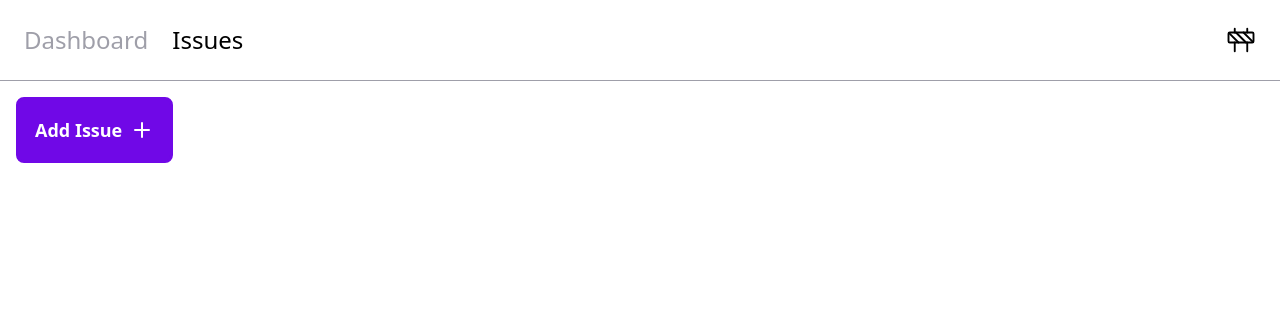
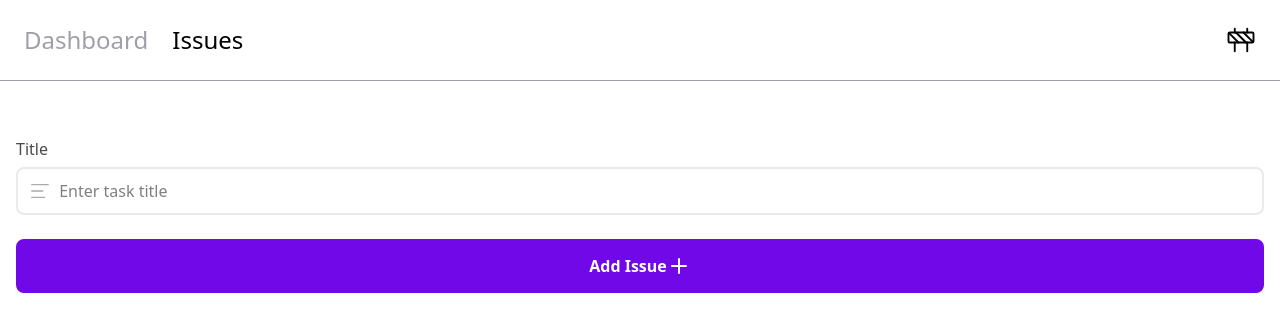
Before and after one commit to HasanAlasker/Next_Tracker, a Next.js app: page /issues in a window 1280 px wide. Shown: the top 332 px of the page. Built offline with nearby package versions, Linux system fonts and the light colour scheme.

Commit message:
formik and input field

```diff
--- /dev/null
+++ b/app/components/form/AppForm.tsx
@@ -0,0 +1,33 @@
+import { Formik, FormikProps } from "formik";
+import { ReactNode } from "react";
+
+interface Props<T> {
+  children: ((props: FormikProps<T>) => ReactNode) | ReactNode;
+  initialValues: T;
+  validationSchema?: object;
+  onSubmit: (values: T, helpers: any) => void;
+  enableReinitialize?: boolean;
+}
+
+function AppForm<T extends object>({
+  children,
+  initialValues,
+  validationSchema,
+  onSubmit,
+  enableReinitialize,
+}: Props<T>) {
+  return (
+    <Formik
+      initialValues={initialValues}
+      validationSchema={validationSchema}
+      onSubmit={onSubmit}
+      enableReinitialize={enableReinitialize}
+    >
+      {(formikProps) => (
+        <>{typeof children === "function" ? children(formikProps) : children}</>
+      )}
+    </Formik>
+  );
+}
+
+export default AppForm;
--- a/app/components/form/Button.tsx
+++ b/app/components/form/Button.tsx
@@ -9,18 +9,24 @@ interface Props {
   title: string | ReactNode;
   onClick?: () => void;
   isPri?: boolean;
+  type?: "button" | "submit" | "reset";
 }
 
-export default function Button({ icon, title, onClick, isPri }: Props) {
+export default function Button({ icon, title, onClick, isPri, type }: Props) {
+  const handleClick = () => {
+    if (onClick) onClick();
+  };
+
   return (
     <button
+      type={type ?? "button"}
       className={classNames(
-        "flex items-center p-4 space-x-2 border-3 border-pri rounded-lg font-bold text-lg transition-all hover:-translate-y-1",
+        "flex items-center justify-center px-5 py-3 space-x-2 border-3 border-pri rounded-lg font-bold text-md transition-all hover:-translate-y-1",
         isPri
           ? "bg-pri text-white hover:bg-priHover"
           : "bg-white text-pri hover:bg-priHover hover:text-white",
       )}
-      onClick={onClick}
+      onClick={handleClick}
     >
       {title}
       {icon && <DynamicIcon name={icon} />}
--- /dev/null
+++ b/app/components/form/FormikInput.tsx
@@ -0,0 +1,63 @@
+import { ErrorMessage, Field, useField } from "formik";
+import { DynamicIcon, IconName } from "lucide-react/dynamic";
+
+interface Props {
+  label: string;
+  name: string;
+  placeholder: string;
+  type?: string;
+  icon?: IconName;
+  maxHeight?: number;
+  multiLine?: boolean;
+}
+
+export default function FormikInput({
+  label,
+  name,
+  placeholder,
+  icon,
+  type,
+  multiLine,
+  maxHeight,
+}: Props) {
+  const [field, meta] = useField(name);
+  const hasErr = meta.error && meta.touched;
+
+  return (
+    <div className="inputGroup">
+      {label && (
+        <label className="label" htmlFor={name}>
+          {label}
+        </label>
+      )}
+      <div className={`inputField  ${hasErr && "inputErr"}`}>
+        {icon && (
+          <DynamicIcon
+            name={icon}
+            strokeWidth={1.5}
+            size={22}
+            className="inputIcon"
+            style={{ alignSelf: multiLine ? "start" : "" }}
+          />
+        )}
+        {multiLine ? (
+          <textarea
+            placeholder={placeholder}
+            className={`input`}
+            maxLength={500}
+            style={{ maxHeight: maxHeight || "5rem" }}
+            {...field}
+          />
+        ) : (
+          <Field
+            placeholder={placeholder}
+            name={name}
+            type={type ?? "text"}
+            className={`input`}
+          />
+        )}
+      </div>
+      <ErrorMessage name={name} className="error" component={"p"} />
+    </div>
+  );
+}
--- a/app/globals.css
+++ b/app/globals.css
@@ -3,15 +3,86 @@
 :root {
   --pri: oklch(49.1% 0.27 292.581);
   --priHover: oklch(41.068% 0.22321 293.49);
+  --outline: #eaeaea;
+  --mainText: black;
+  --secText: rgb(74, 74, 74);
+  --fadedIcon: rgb(170, 170, 170);
+  --card: rgb(255, 255, 255);
 }
 
 @theme {
   --color-pri: var(--pri);
   --color-priHover: var(--priHover);
+  --color-card: var(--card);
+  --color-outline: var(--outline);
+  --color-mainText: var(--mainText);
+  --color-secText: var(--secText);
+  --color-fadedIcon: var(--fadedIcon);
 }
 
 main {
   padding: 1rem;
+}
+
+.inputGroup {
+  flex: 1;
+  flex-shrink: 1;
+  display: flex;
+  flex-direction: column;
+  gap: 0.4rem;
+  flex-wrap: wrap;
+}
+.inputField {
+  display: flex;
+  width: 100%;
+  align-items: center;
+  border: solid var(--outline) 2px;
+  background-color: var(--card);
+  border-radius: 0.5rem;
+  padding: 0.6rem 0.7rem;
+  gap: 0.5rem;
+  overflow: hidden;
+}
+.input {
+  outline: none;
+  border: none;
+  font-size: clamp(0.8rem, 2vw, 1rem);
+  flex: 1;
+  flex-wrap: wrap;
+  flex-shrink: 1;
+  background-color: var(--card);
+  color: var(--mainText);
+}
+.inputErr {
+  border: 2px solid var(--red);
+}
+.inputField:focus-within {
+  border: solid var(--pri) 2px;
+  outline: none;
+}
+.inputIcon {
+  color: var(--fadedIcon);
+}
+.error {
+  color: var(--red);
+  font-size: 0.9rem;
+  margin: 0;
+  font-weight: 500;
+}
+.error::before {
+  content: "\2217  ";
+}
+label {
+  color: var(--secText);
+}
+Form {
+  width: 100%;
+  display: flex;
+  flex-direction: column;
+  gap: 1.5rem;
+  margin: auto;
+  justify-content: center;
+  padding: 5vh 0;
 }
 
 /* :root {
--- a/app/issues/new/page.tsx
+++ /dev/null
@@ -1,7 +0,0 @@
-import React from 'react'
-
-export default function AddIssue() {
-  return (
-    <div>NewIssue</div>
-  )
-}
--- a/app/issues/page.tsx
+++ b/app/issues/page.tsx
@@ -1,10 +1,33 @@
+"use client";
+
 import Link from "next/link";
 import Button from "../components/form/Button";
+import AppForm from "../components/form/AppForm";
+import FormikInput from "../components/form/FormikInput";
+import { Form } from "formik";
+import { Issue } from "../types/issue";
 
 export default function IssuesPage() {
+  const initialValues = {
+    title: "",
+    description: "",
+  };
+
+  const handleSubmit = async (values: Issue) => {
+    console.log(values);
+  };
+
   return (
-    <div>
-      <Button icon="plus" isPri title={<Link href={"/issues/new"}>Add Issue</Link>} />
-    </div>
+    <AppForm initialValues={initialValues} onSubmit={handleSubmit}>
+      <Form>
+        <FormikInput
+          placeholder="Enter task title"
+          label="Title"
+          name="title"
+          icon="text"
+        />
+        <Button type="submit" icon="plus" isPri title={"Add Issue"} />
+      </Form>
+    </AppForm>
   );
 }
--- /dev/null
+++ b/app/types/issue.ts
@@ -0,0 +1,6 @@
+
+
+export interface Issue {
+  title: string;
+  description: string;
+}
--- a/package.json
+++ b/package.json
@@ -12,11 +12,13 @@
     "@prisma/adapter-pg": "^7.8.0",
     "@prisma/client": "^7.8.0",
     "classnames": "^2.5.1",
+    "formik": "^2.4.9",
     "lucide-react": "^1.17.0",
     "next": "16.2.7",
     "prisma": "^7.8.0",
     "react": "19.2.4",
     "react-dom": "19.2.4",
+    "yup": "^1.7.1",
     "zod": "^4.4.3"
   },
   "devDependencies": {
```
Also changed, not shown: 1 other file (tests, documents, lock files or other folders).
